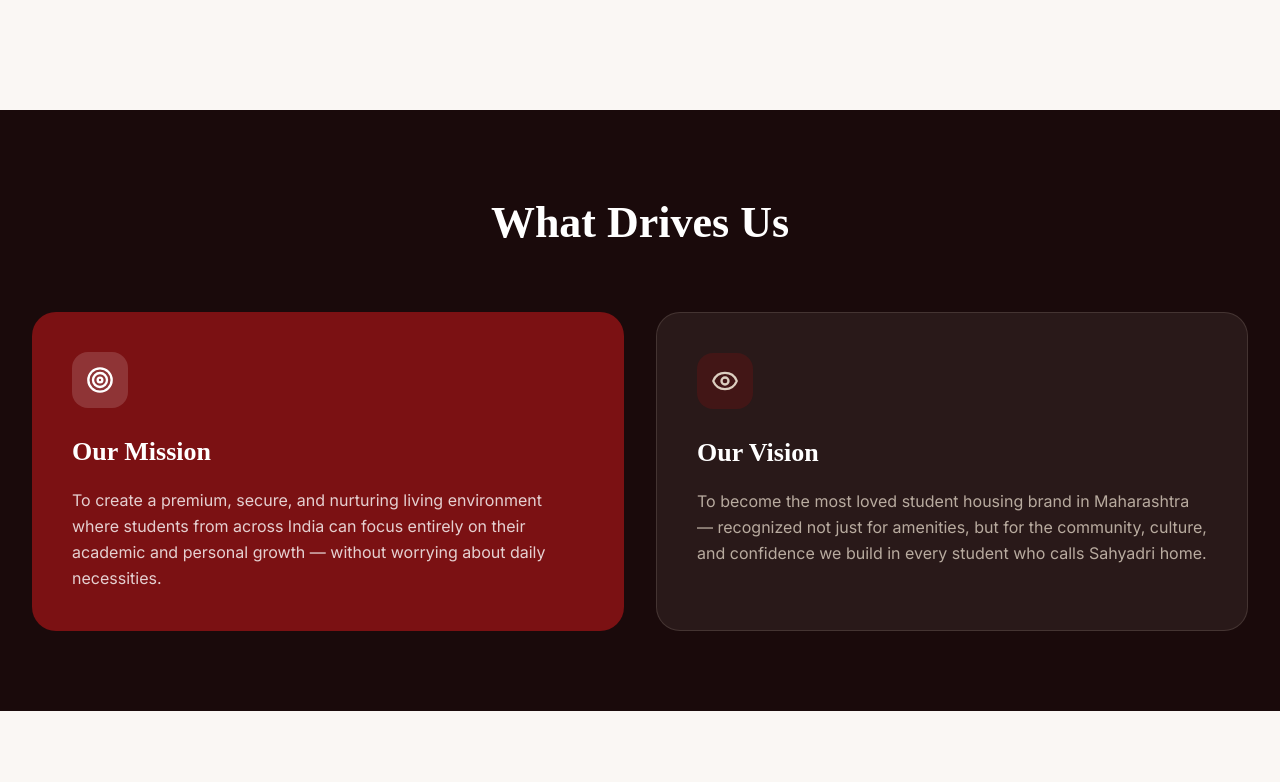
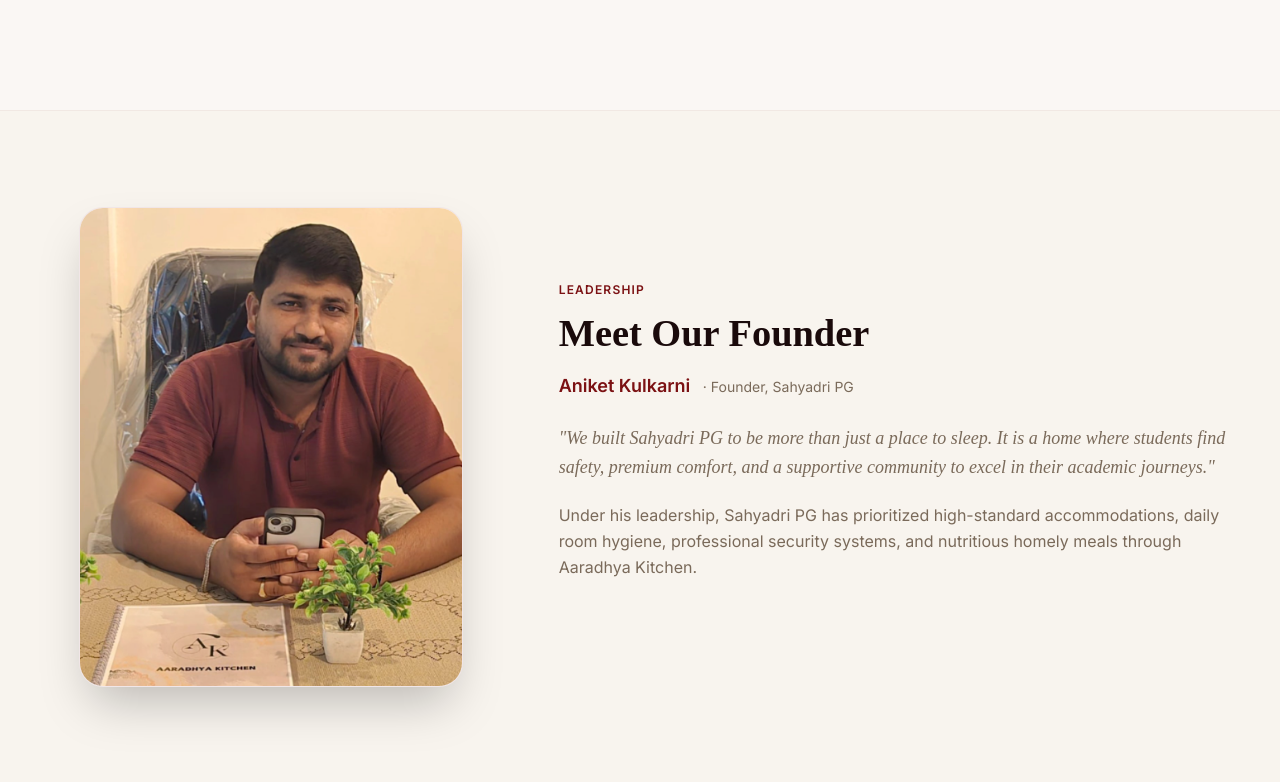
Before and after one commit to YashSonwane11/Sahyadri-Pg, a React (Vite) app: page /about in a window 1280 px wide. Shown: the part 978-1760 px from the top of the page. Built offline with nearby package versions, Linux system fonts and the light colour scheme.

Commit message:
Add Meet the Founder section to About page

```diff
--- a/src/pages/About.jsx
+++ b/src/pages/About.jsx
@@ -9,6 +9,7 @@
 import buildingDay from "../assets/building-day.jpg";
 import balcony from "../assets/balcony.png";
 import bathroom from "../assets/bathroom.jpeg";
+import founderImage from "../assets/founder.png";
 
 function FadeIn({ children, delay = 0, className = "" }) {
   const ref = useRef(null);
@@ -102,6 +103,44 @@
                 <a href="tel:9504059393" className="text-[#7B1113] font-medium text-sm hover:underline" style={{ fontFamily: "Inter, sans-serif" }}>Call: 9504059393</a>
               </div>
             </FadeIn>
+          </div>
+        </div>
+      </section>
+
+      {/* Meet the Founder */}
+      <section className="py-24 bg-[#EDE5D8]/20 border-t border-[#7B1113]/5">
+        <div className="max-w-7xl mx-auto px-4 sm:px-6 lg:px-8">
+          <div className="grid grid-cols-1 lg:grid-cols-12 gap-12 items-center">
+            {/* Left: Image */}
+            <div className="lg:col-span-5 flex justify-center">
+              <FadeIn className="relative max-w-sm w-full">
+                <div className="rounded-3xl overflow-hidden shadow-2xl border border-[#7B1113]/10 bg-white aspect-[4/5]">
+                  <img src={founderImage} alt="Founder of Sahyadri PG" className="w-full h-full object-cover" />
+                </div>
+                {/* Decorative border accent */}
+                <div className="absolute -inset-3 border border-[#7B1113]/15 rounded-[36px] pointer-events-none -z-10" />
+              </FadeIn>
+            </div>
+
+            {/* Right: Content */}
+            <div className="lg:col-span-7">
+              <FadeIn delay={0.12}>
+                <p className="text-[#7B1113] text-xs uppercase tracking-widest mb-3" style={{ fontFamily: "Inter, sans-serif", fontWeight: 600 }}>Leadership</p>
+                <h2 className="text-[#1A0A0B] mb-4" style={{ fontFamily: "Playfair Display, serif", fontWeight: 800, fontSize: "clamp(28px, 3vw, 42px)", lineHeight: 1.2 }}>
+                  Meet Our Founder
+                </h2>
+                <h3 className="text-[#7B1113] font-semibold text-lg mb-6" style={{ fontFamily: "Inter, sans-serif" }}>
+                  Aniket Kulkarni <span className="text-[#7A6A5A] font-normal text-sm block sm:inline sm:ml-2">· Founder, Sahyadri PG</span>
+                </h3>
+
+                <p className="text-[#7A6A5A] mb-5 leading-relaxed italic text-lg" style={{ fontFamily: "Playfair Display, serif" }}>
+                  "We built Sahyadri PG to be more than just a place to sleep. It is a home where students find safety, premium comfort, and a supportive community to excel in their academic journeys."
+                </p>
+                <p className="text-[#7A6A5A] mb-8 leading-relaxed text-sm sm:text-base" style={{ fontFamily: "Inter, sans-serif" }}>
+                  Under his leadership, Sahyadri PG has prioritized high-standard accommodations, daily room hygiene, professional security systems, and nutritious homely meals through Aaradhya Kitchen.
+                </p>
+              </FadeIn>
+            </div>
           </div>
         </div>
       </section>
```
Also changed, not shown: src/assets/founder.png (added).
